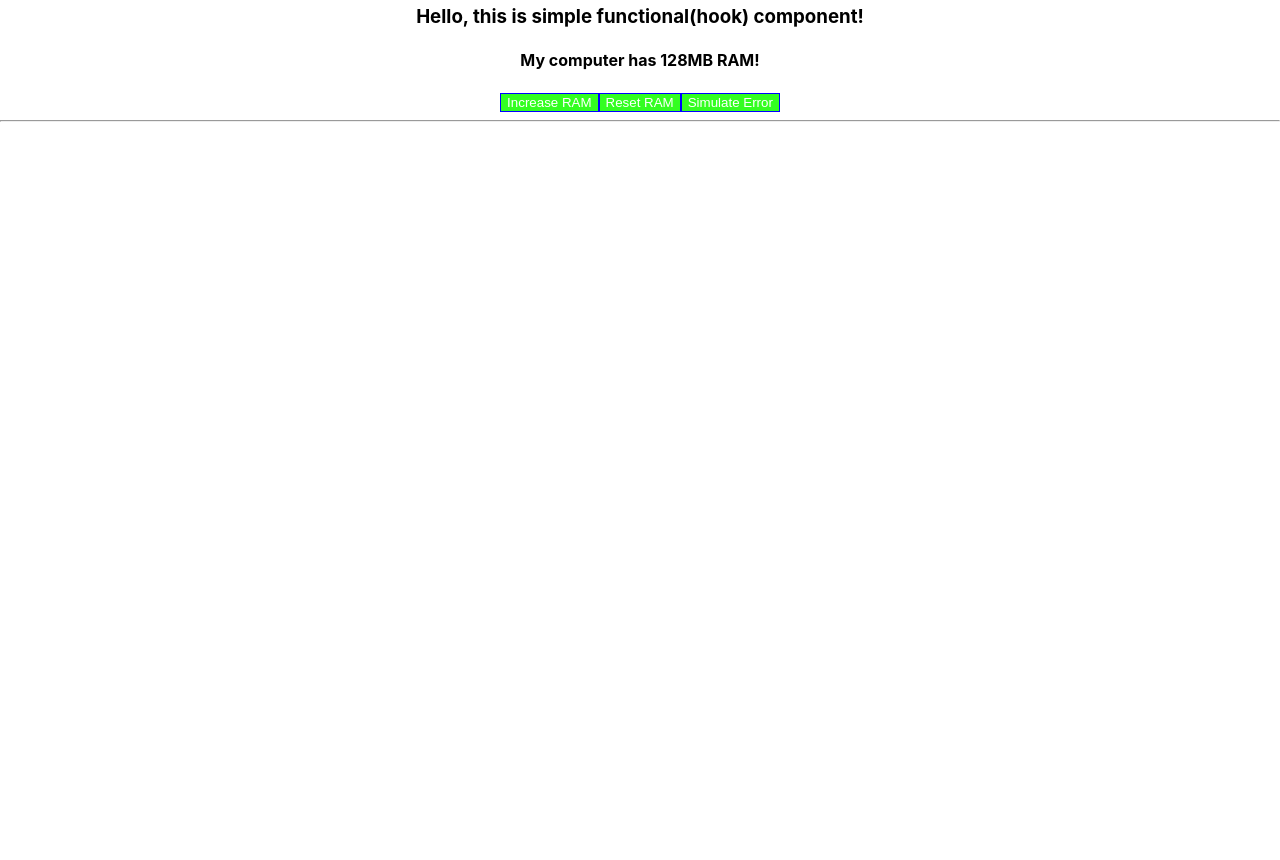
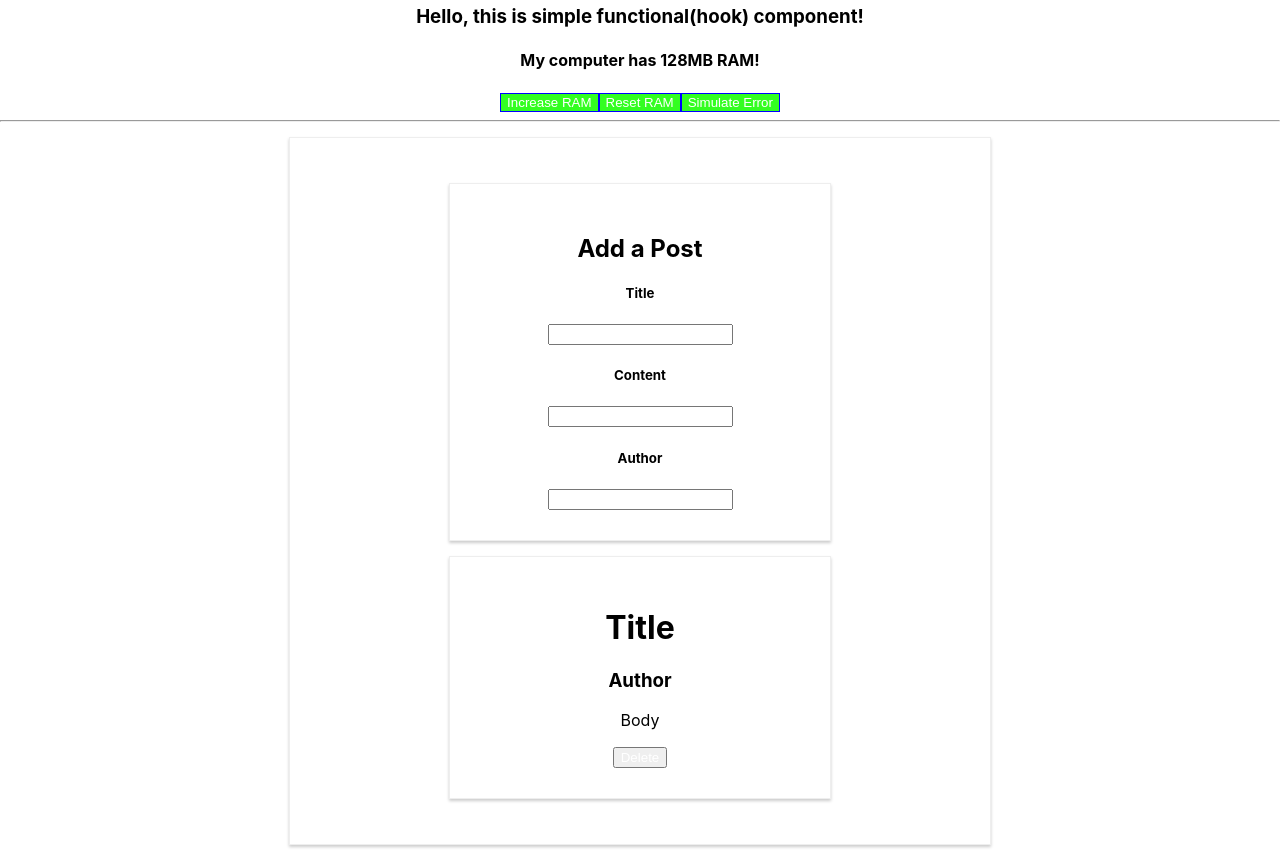
Before and after one commit to iliyanBachiyski/React-The-Complete-Guide, a React (Create React App) app: page / in a window 1280 px wide. Shown: the part 1100-1960 px from the top of the page. Before the commit the page ends 1230 px from the top, so only its background shows below. Built offline with nearby package versions, Linux system fonts and the light colour scheme.

Commit message:
Introduce Post components. Preparation for working with REST API

```diff
--- a/src/App.js
+++ b/src/App.js
@@ -7,6 +7,7 @@ import ErrorBoundary from "./components/ErrorBoundary/ErrorBoundary";
 import WithClass from "./components/hoc/WithClass";
 import AuthContext from "./context/auth-context";
 import appModuleStyles from "./App.module.css";
+import Posts from "./components/Posts/Posts";
 
 class App extends Component {
   state = {
@@ -115,6 +116,7 @@ class App extends Component {
         <ErrorBoundary>
           <Computer />
         </ErrorBoundary>
+        <Posts />
       </WithClass>
     );
   }
--- a/src/components/Persons/Person/Person.js
+++ b/src/components/Persons/Person/Person.js
@@ -18,7 +18,7 @@ const person = props => {
   }, []);
   const title = "Hello, this is simple functional(stateless) component!";
   return (
-    <WithClass classes={personStyles.Person}>
+    <WithClass classes="card">
       <h3>{title}</h3>
       <h4>
         My name is {props.name}, and I am {props.age} years old!
--- a/src/components/Persons/Person/Person.module.css
+++ b/src/components/Persons/Person/Person.module.css
@@ -1,12 +1,3 @@
-.Person {
-  width: 50%;
-  margin: 15px auto;
-  border: 1px solid #eee;
-  box-shadow: 0 2px 3px #ccc;
-  padding: 30px;
-  text-align: center;
-}
-
 .personButton {
   background-color: #cceeff;
   border: 1px solid blue;
--- /dev/null
+++ b/src/components/Posts/AddPost/AddPost.js
@@ -0,0 +1,28 @@
+import React from "react";
+import PostInput from "./PostInput/PostInput";
+
+const addPost = props => (
+  <div className="card">
+    <h2>Add a Post</h2>
+    <PostInput
+      title="Title"
+      textChangeHandler={e => {
+        console.log(e.target.value);
+      }}
+    />
+    <PostInput
+      title="Content"
+      textChangeHandler={e => {
+        console.log(e.target.value);
+      }}
+    />
+    <PostInput
+      title="Author"
+      textChangeHandler={e => {
+        console.log(e.target.value);
+      }}
+    />
+  </div>
+);
+
+export default addPost;
--- /dev/null
+++ b/src/components/Posts/AddPost/PostInput/PostInput.js
@@ -0,0 +1,10 @@
+import React from "react";
+
+const postInput = props => (
+  <div>
+    <h5>{props.title}</h5>
+    <input type="text" onChange={props.textChangeHandler} />
+  </div>
+);
+
+export default postInput;
--- /dev/null
+++ b/src/components/Posts/Post/Post.js
@@ -0,0 +1,18 @@
+import React from "react";
+
+const post = props => {
+  const { post } = props;
+
+  return (
+    <div className="card">
+      {/*       <h1>{post.title}</h1>
+      <p>{post.body}</p> */}
+      <h1>Title</h1>
+      <h3>Author</h3>
+      <p>Body</p>
+      <button>Delete</button>
+    </div>
+  );
+};
+
+export default post;
--- /dev/null
+++ b/src/components/Posts/Posts.js
@@ -0,0 +1,12 @@
+import React from "react";
+import Post from "./Post/Post";
+import AddPost from "./AddPost/AddPost";
+
+const posts = props => (
+  <div className="card">
+    <AddPost />
+    <Post />
+  </div>
+);
+
+export default posts;
--- a/src/index.css
+++ b/src/index.css
@@ -12,3 +12,12 @@ code {
   font-family: source-code-pro, Menlo, Monaco, Consolas, "Courier New",
     monospace;
 }
+
+.card {
+  width: 50%;
+  margin: 15px auto;
+  border: 1px solid #eee;
+  box-shadow: 0 2px 3px #ccc;
+  padding: 30px;
+  text-align: center;
+}
```
Also changed, not shown: src/components/Posts/AddPost/AddPost.module.css (added), src/components/Posts/AddPost/PostInput/PostInput.module.css (added), src/components/Posts/Post/Post.module.css (added), src/components/Posts/Posts.module.css (added).
